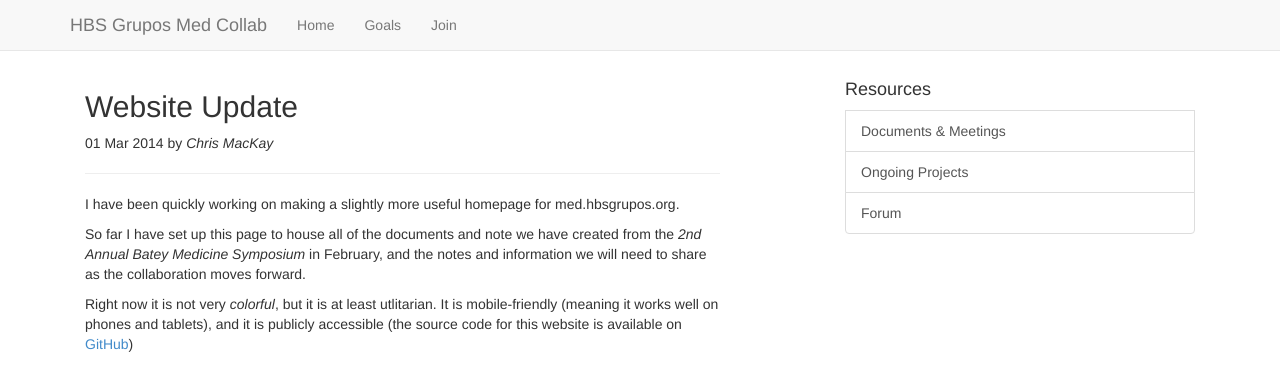
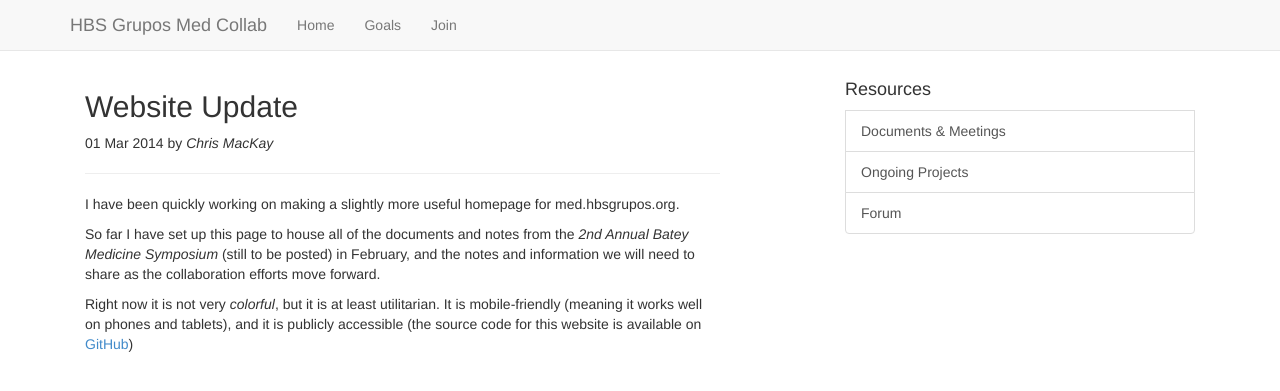
Before and after one commit to crmackay/med.hbsgrupos.org, a Jekyll site: the page built from _posts/2014-03-01-second-post.md, in a window 1280 px wide. Shown: the top 391 px of the page. Built offline with Jekyll 4.4.1, drawn with Linux system fonts in a browser that asks for light colours; nearby versions of some CDN libraries; library files that are not in the unit come from our copies.

Commit message:
Update 2014-03-01-second-post.md

```diff
--- a/_posts/2014-03-01-second-post.md
+++ b/_posts/2014-03-01-second-post.md
@@ -7,6 +7,6 @@ author: Chris MacKay
 
 I have been quickly working on making a slightly more useful homepage for med.hbsgrupos.org.
 
-So far I have set up this page to house all of the documents and note we have created from the *2nd Annual Batey Medicine Symposium* in February, and the notes and information we will need to share as the collaboration moves forward.
+So far I have set up this page to house all of the documents and notes from the *2nd Annual Batey Medicine Symposium* (still to be posted) in February, and the notes and information we will need to share as the collaboration efforts move forward.
 
-Right now it is not very *colorful*, but it is at least utlitarian. It is mobile-friendly (meaning it works well on phones and tablets), and it is publicly accessible (the source code for this website is available on [GitHub](https://github.com/crmackay/med.hbsgrupos.org))
+Right now it is not very *colorful*, but it is at least utilitarian. It is mobile-friendly (meaning it works well on phones and tablets), and it is publicly accessible (the source code for this website is available on [GitHub](https://github.com/crmackay/med.hbsgrupos.org))
```
